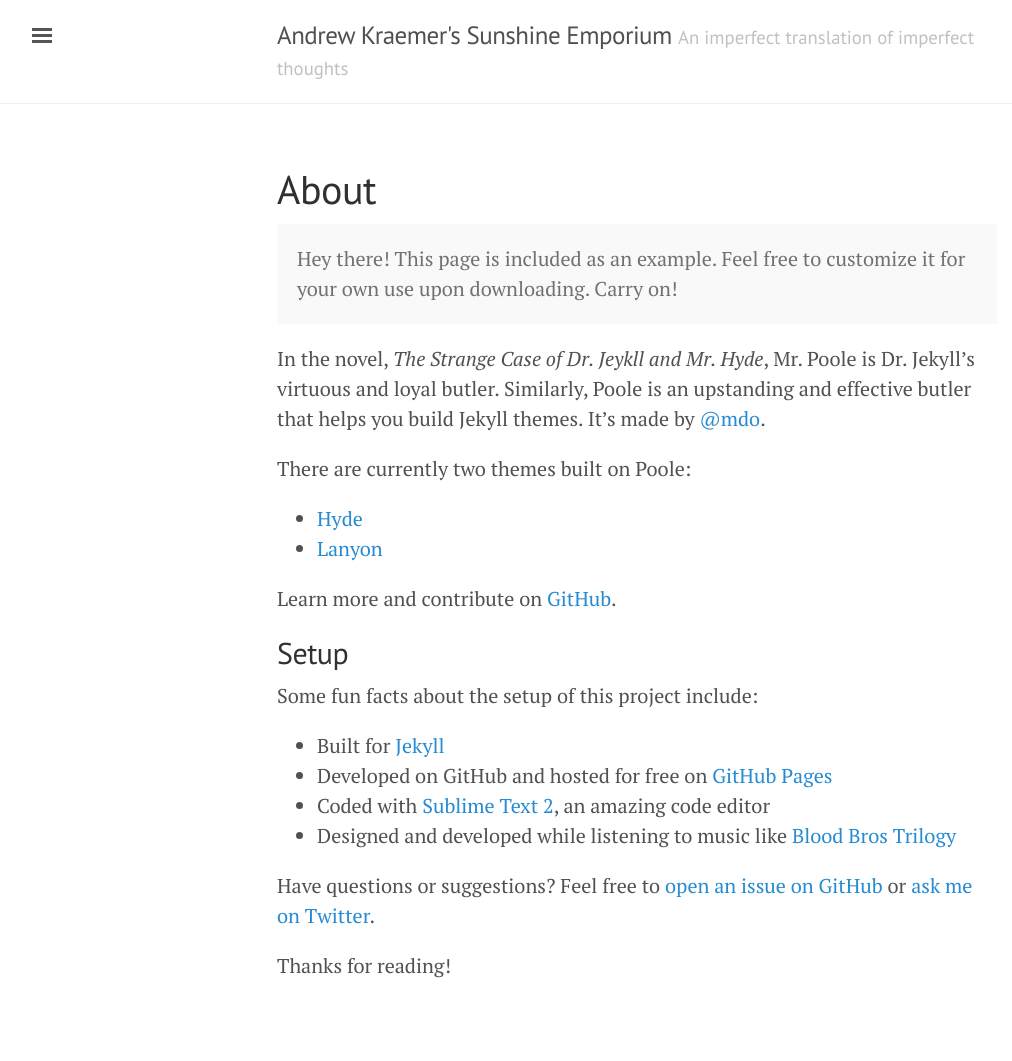
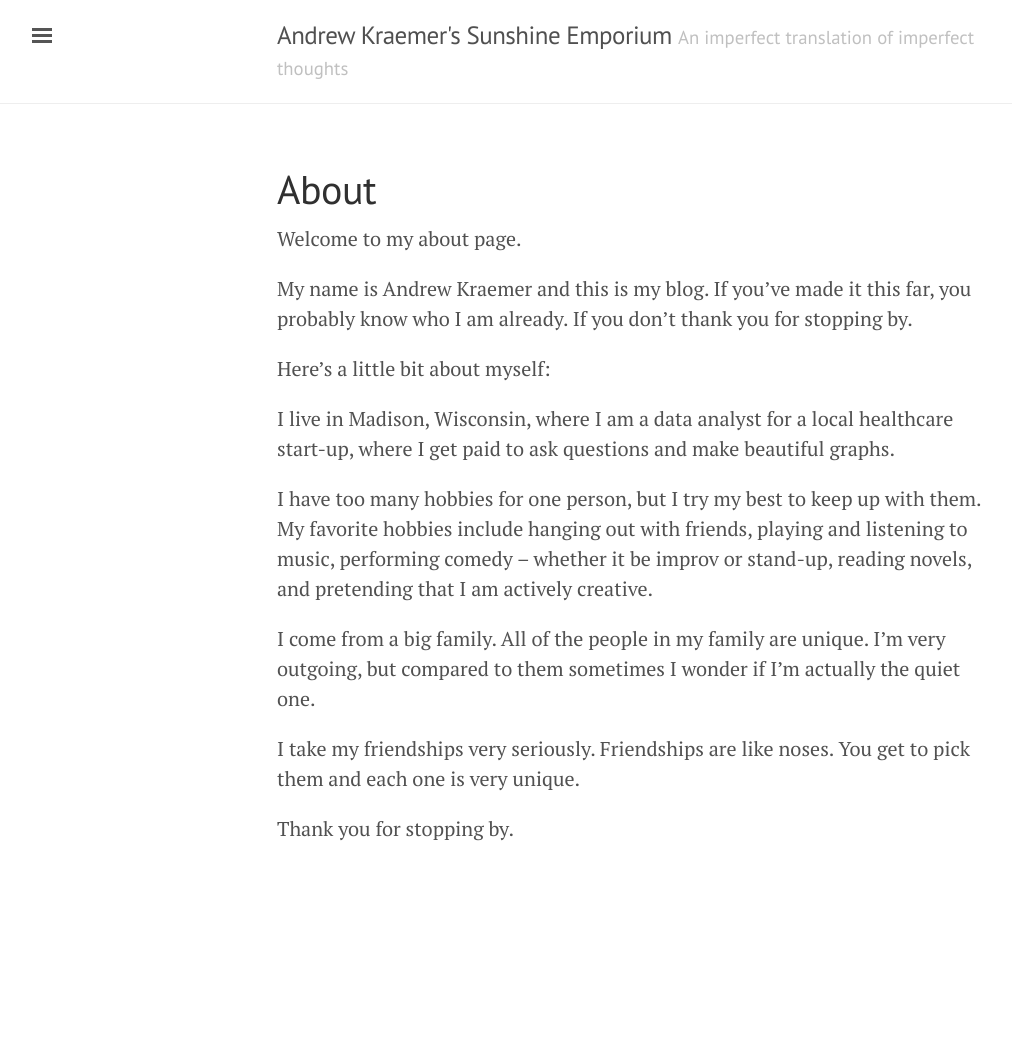
Before and after one commit to akraemer007/andrewkraemer.party, a Jekyll site: the page built from about.md, in a window 1280 px wide. Shown: the whole page, without its empty margins (3-1015 px from the left). Built offline with Jekyll 4.4.1, drawn with Linux system fonts in a browser that asks for light colours; after the commit the page ends 924 px from its top, so only the background shows below that.

Commit message:
about to do and whatnot it looks nice doesnt it?

```diff
--- a/about.md
+++ b/about.md
@@ -1,30 +1,21 @@
 ---
 layout: page
 title: About
+permalink: /about/
 ---
 
-<p class="message">
-  Hey there! This page is included as an example. Feel free to customize it for your own use upon downloading. Carry on!
-</p>
+Welcome to my about page.
 
-In the novel, *The Strange Case of Dr. Jeykll and Mr. Hyde*, Mr. Poole is Dr. Jekyll's virtuous and loyal butler. Similarly, Poole is an upstanding and effective butler that helps you build Jekyll themes. It's made by [@mdo](https://twitter.com/mdo).
+My name is Andrew Kraemer and this is my blog. If you've made it this far, you probably know who I am already. If you don't thank you for stopping by.
 
-There are currently two themes built on Poole:
+Here's a little bit about myself:
 
-* [Hyde](http://hyde.getpoole.com)
-* [Lanyon](http://lanyon.getpoole.com)
+I live in Madison, Wisconsin, where I am a data analyst for a local healthcare start-up, where I get paid to ask questions and make beautiful graphs.
 
-Learn more and contribute on [GitHub](https://github.com/poole).
+I have too many hobbies for one person, but I try my best to keep up with them. My favorite hobbies include hanging out with friends, playing and listening to music, performing comedy -- whether it be improv or stand-up, reading novels, and pretending that I am actively creative.
 
-## Setup
+I come from a big family. All of the people in my family are unique. I'm very outgoing, but compared to them sometimes I wonder if I'm actually the quiet one.
 
-Some fun facts about the setup of this project include:
+I take my friendships very seriously. Friendships are like noses. You get to pick them and each one is very unique.
 
-* Built for [Jekyll](http://jekyllrb.com)
-* Developed on GitHub and hosted for free on [GitHub Pages](https://pages.github.com)
-* Coded with [Sublime Text 2](http://sublimetext.com), an amazing code editor
-* Designed and developed while listening to music like [Blood Bros Trilogy](https://soundcloud.com/maddecent/sets/blood-bros-series)
-
-Have questions or suggestions? Feel free to [open an issue on GitHub](https://github.com/poole/issues/new) or [ask me on Twitter](https://twitter.com/mdo).
-
-Thanks for reading!
+Thank you for stopping by.
```
Also changed, not shown: _drafts/notes-on-drafts.md (added, +1 -0 lines), to_do.md (+28 -0 lines).
